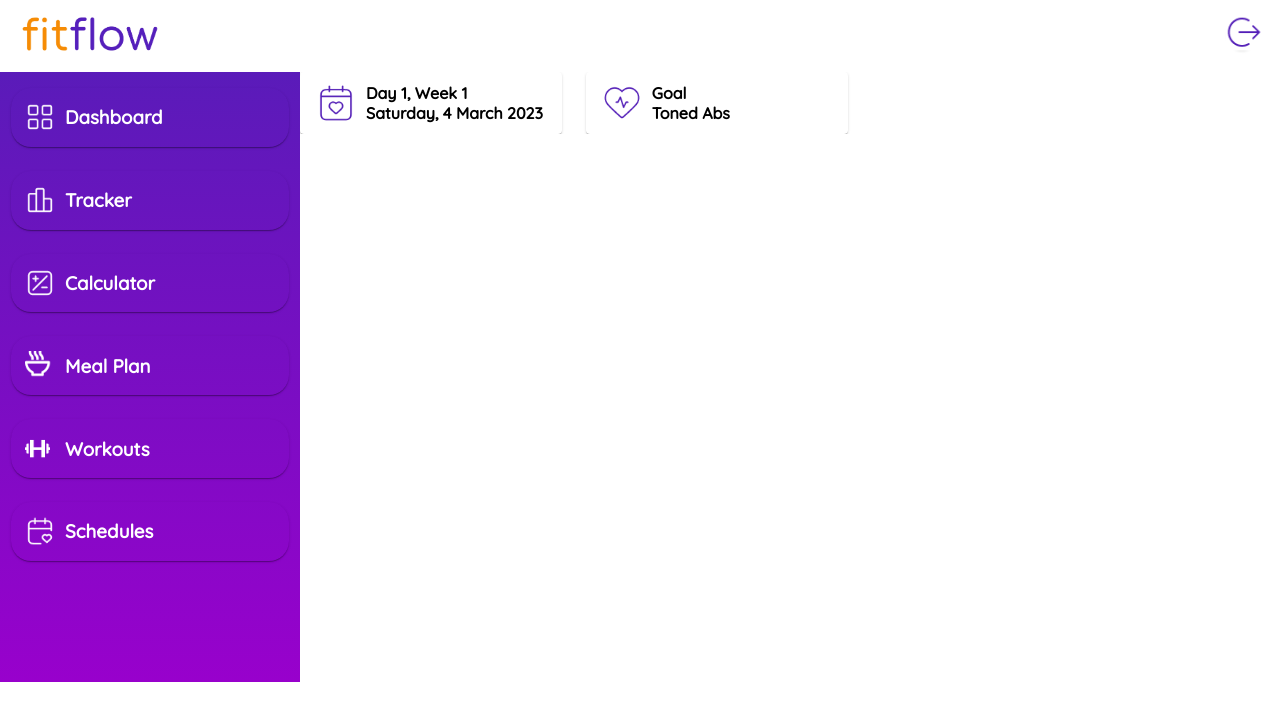
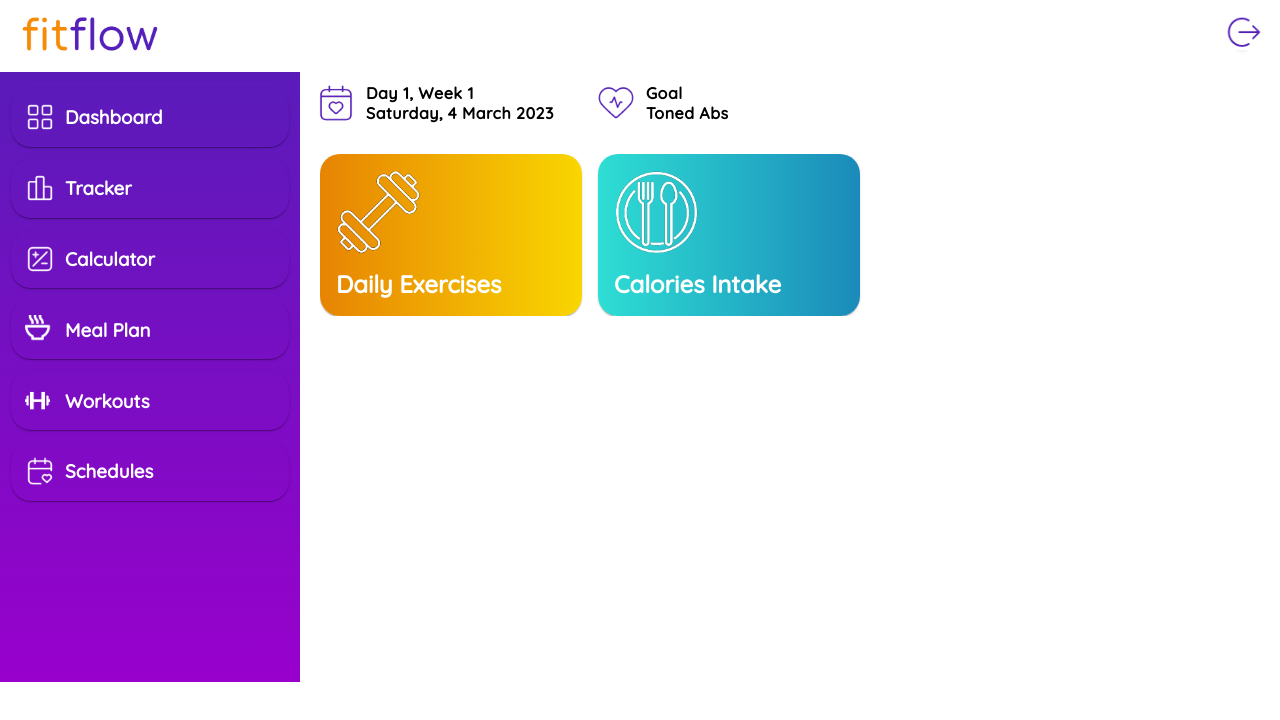
Before and after one commit to kimberlymazel/fitflow, a React (Create React App) app in the folder frontend/: page / in a window 1280 px wide. Shown: the top 720 px of the page. Built offline with nearby package versions, Linux system fonts and the light colour scheme; the HTML template or start-up script is replaced by a standard one.

Commit message:
fixed agenda, added cards

```diff
--- a/frontend/src/App.css
+++ b/frontend/src/App.css
@@ -32,9 +32,21 @@
     overflow: hidden;
 }
 
+.under {
+    overflow: hidden;
+    margin-top: 20px;
+    margin-left: 20px;
+}
+
 .agenda h4 {
     color: black;
     margin-top: 0px;
     margin-bottom: 0px;
     margin-left: 10px;
+    letter-spacing: 0.5px;
 }
+
+.card h2 {
+    color: white;
+    margin-top: 10px;
+}
--- a/frontend/src/App.js
+++ b/frontend/src/App.js
@@ -1,6 +1,7 @@
 import Header from './components/Header'
 import Navigation from './components/Navigation'
 import Agenda from './components/Agenda'
+import Card from './components/Card'
 import './App.css'
 
 function App() {
@@ -14,7 +15,13 @@ function App() {
 
       <div class="right">
         <Agenda></Agenda>
+
+        <div class="under">
+          <Card></Card>
+        </div>
       </div>
+
+
     </div>
   );
 }
--- a/frontend/src/components/Agenda.js
+++ b/frontend/src/components/Agenda.js
@@ -8,22 +8,22 @@ import activity from '../icons/activity-heart.png'
 import '../App.css'
 
 const Item = styled(Paper)(({ theme }) => ({
-    width: 230,
+    width: 240,
     height: 30,
     padding: theme.spacing(2),
     display: 'flex',
     alignSelf: 'center',
     alignItems: 'center',
     backgroundColor: 'transparent',
+    boxShadow: 'none'
 }));
 
 function Agenda() {
   return (
     <div class="agenda">
         <Box>
-            <Grid container spacing={0}>
-
-                <Grid item xs={1.5}>
+            <Grid container spacing={1}>
+                <Grid item>
                     <Item>
                         <img src={calendar} width={40}></img>
                         <div>
@@ -33,7 +33,7 @@ function Agenda() {
                     </Item>
                 </Grid>
 
-                <Grid item xs={2}></Grid>
+                <Grid item>
                     <Item>
                         <img src={activity} width={40}></img>
                         <div>
@@ -42,6 +42,7 @@ function Agenda() {
                         </div>
                     </Item>
                 </Grid>
+            </Grid>
         </Box>
     </div>
   )
--- /dev/null
+++ b/frontend/src/components/Card.js
@@ -0,0 +1,56 @@
+import React from 'react'
+import Paper from '@mui/material/Paper';
+import { styled } from '@mui/material/styles';
+import Box from '@mui/material/Box';
+import Grid from '@mui/material/Grid';
+import exercise from '../icons/exercise.png'
+import intake from '../icons/intake.png'
+import '../App.css'
+
+const Item = styled(Paper)(({ theme }) => ({
+    width: 230,
+    height: 130,
+    padding: theme.spacing(2),
+    display: 'flex-inline',
+    alignSelf: 'center',
+    alignItems: 'center',
+    borderRadius: 20
+}));
+
+function Card() {
+  return (
+    <div class="card">
+        <Box>
+            <Grid container spacing={2}>
+                <Grid item>
+                    <Item
+                        style={{
+                            background: 'linear-gradient(to right, #E78403, #F9D601)'
+                        }}
+                    >
+                        <img src={exercise} width={85}></img>
+                        <div>
+                            <h2>Daily Exercises</h2>
+                        </div>
+                    </Item>
+                </Grid>
+
+                <Grid item>
+                    <Item
+                        style={{
+                            background: 'linear-gradient(to right, #2EDED4, #1B8ABA)'
+                        }}
+                    >
+                        <img src={intake} width={85}></img>
+                        <div>
+                            <h2>Calories Intake</h2>
+                        </div>
+                    </Item>
+                </Grid>
+            </Grid>
+        </Box>
+    </div>
+  )
+}
+
+export default Card
--- a/frontend/src/components/Navigation.js
+++ b/frontend/src/components/Navigation.js
@@ -37,7 +37,7 @@ function Navigation() {
           }}
         >
             <Stack
-              spacing={3}
+              spacing={1.5}
               paddingTop={2}
             >
               <Item>
```
Also changed, not shown: frontend/src/icons/exercise.png (added), frontend/src/icons/intake.png (added).
